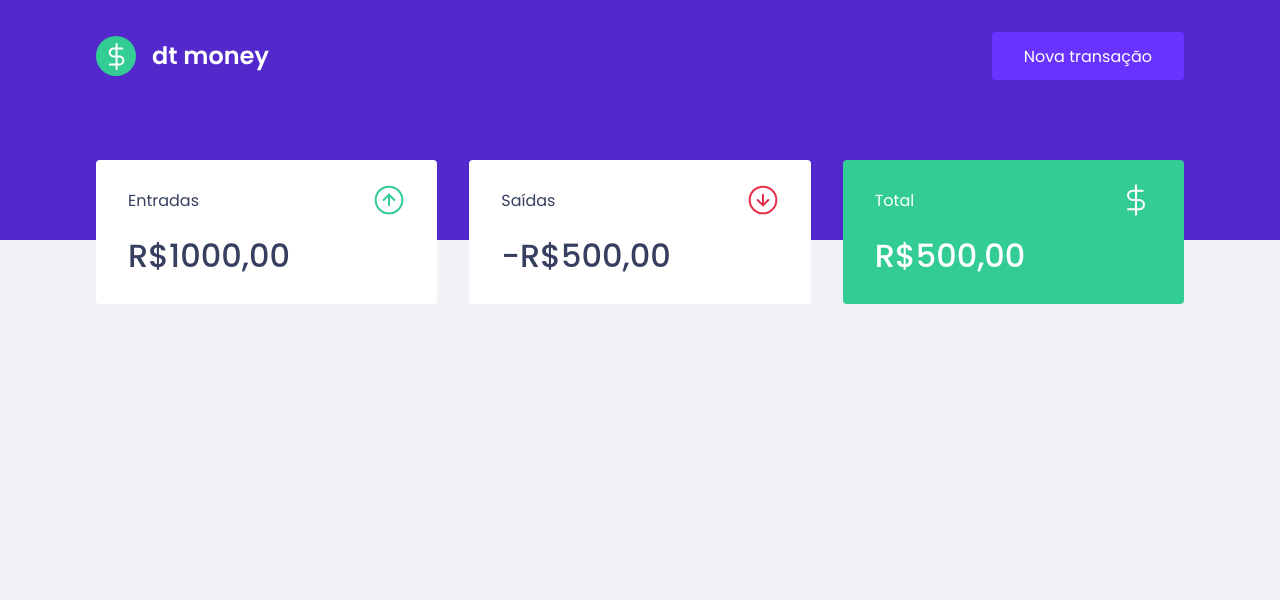
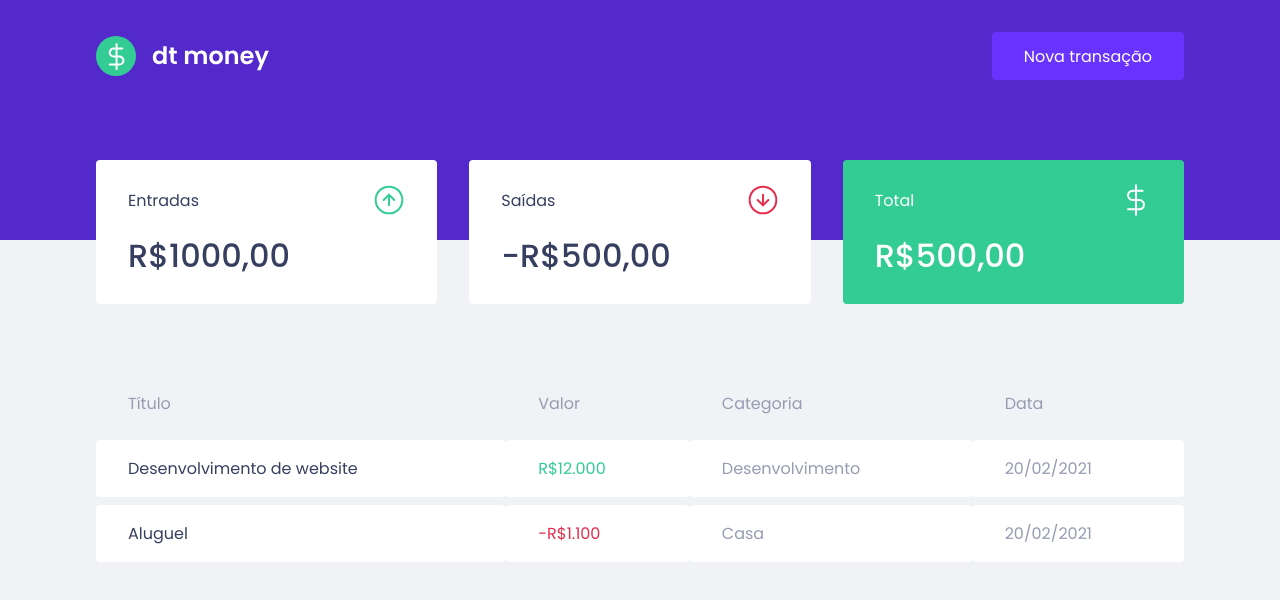
Before and after one commit to Fekleite/dtmoney, a React (Create React App) app: page / in a window 1280 px wide. Shown: the top 600 px of the page. Built offline with nearby package versions, Linux system fonts and the light colour scheme.

Commit message:
feat: create transactions table component

```diff
--- a/src/components/Dashboard/index.tsx
+++ b/src/components/Dashboard/index.tsx
@@ -1,10 +1,12 @@
 import { Summary } from '../Summary';
+import { TransactionsTable } from '../TrasactionsTable';
 import { Container } from './styles';
 
 export function Dashboard() {
   return (
     <Container>
       <Summary />
+      <TransactionsTable />
     </Container>
   )
 }
--- /dev/null
+++ b/src/components/TrasactionsTable/index.tsx
@@ -0,0 +1,34 @@
+import { Container } from "./styles";
+
+export function TransactionsTable() {
+  return (
+    <Container>
+      <table>
+        <thead>
+          <tr>
+            <th>Título</th>
+            <th>Valor</th>
+            <th>Categoria</th>
+            <th>Data</th>
+          </tr>
+        </thead>
+
+        <tbody>
+          <tr>
+            <td>Desenvolvimento de website</td>
+            <td className="deposit">R$12.000</td>
+            <td>Desenvolvimento</td>
+            <td>20/02/2021</td>
+          </tr>
+
+          <tr>
+            <td>Aluguel</td>
+            <td className="withdraw">-R$1.100</td>
+            <td>Casa</td>
+            <td>20/02/2021</td>
+          </tr>
+        </tbody>
+      </table>
+    </Container>
+  )
+}
--- /dev/null
+++ b/src/components/TrasactionsTable/styles.ts
@@ -0,0 +1,38 @@
+import styled from 'styled-components';
+
+export const Container = styled.div`
+  margin-top: 4rem;
+
+  table {
+    width: 100%;
+    border-spacing: 0 0.5rem;
+
+    th {
+      color: var(--text-body);
+      font-weight: 400;
+      padding: 1rem 2rem;
+      text-align: left;
+      line-height: 1.5rem;
+    }
+
+    td {
+      padding: 1rem 2rem;
+      border: 0;
+      background: var(--shape);
+      color: var(--text-body);
+      border-radius: 0.25rem;
+
+      &:first-child {
+        color: var(--text-title);
+      }
+
+      &.deposit {
+        color: var(--green)
+      }
+
+      &.withdraw {
+        color: var(--red)
+      }
+    }
+  }
+`;
```
